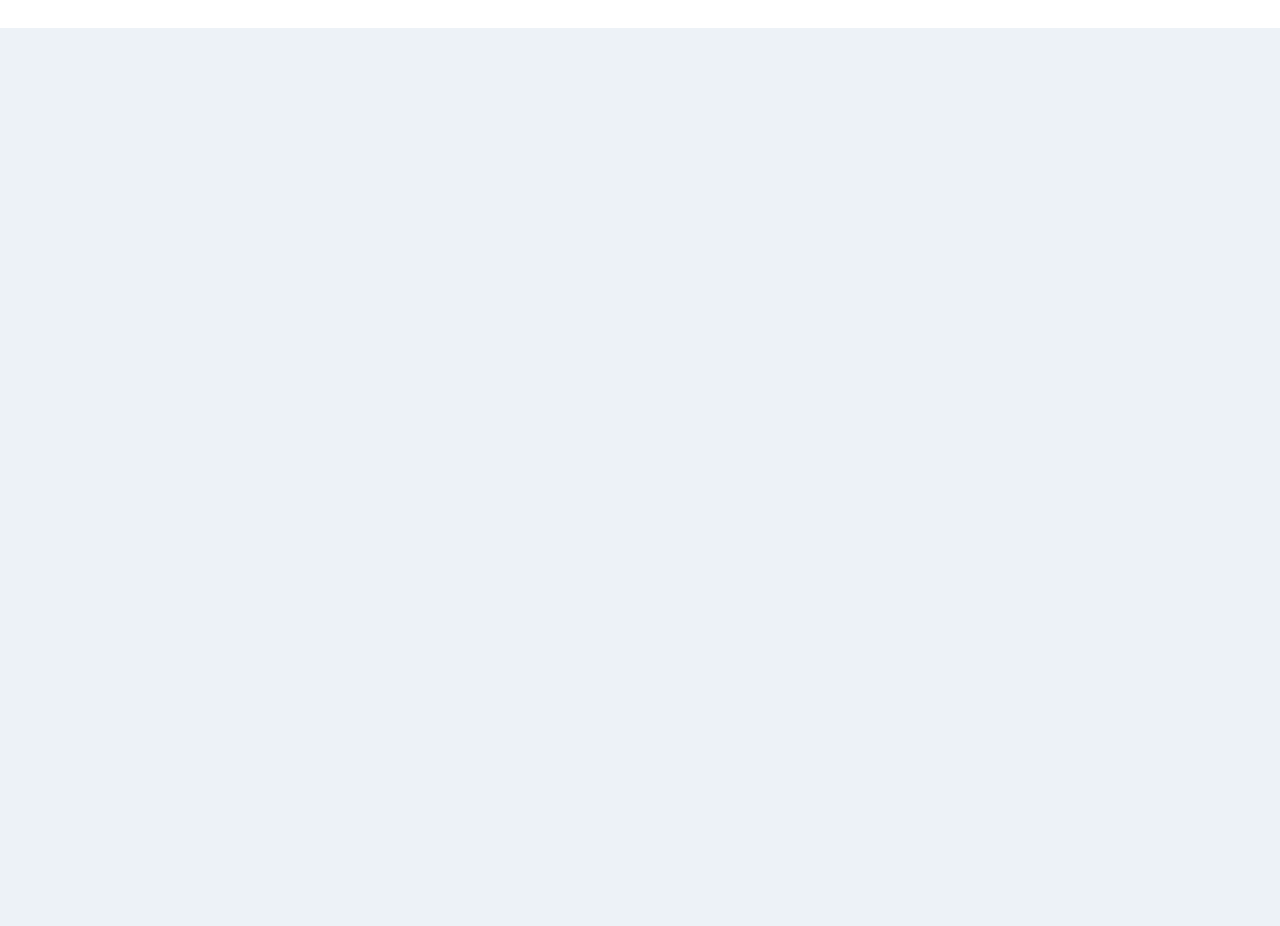
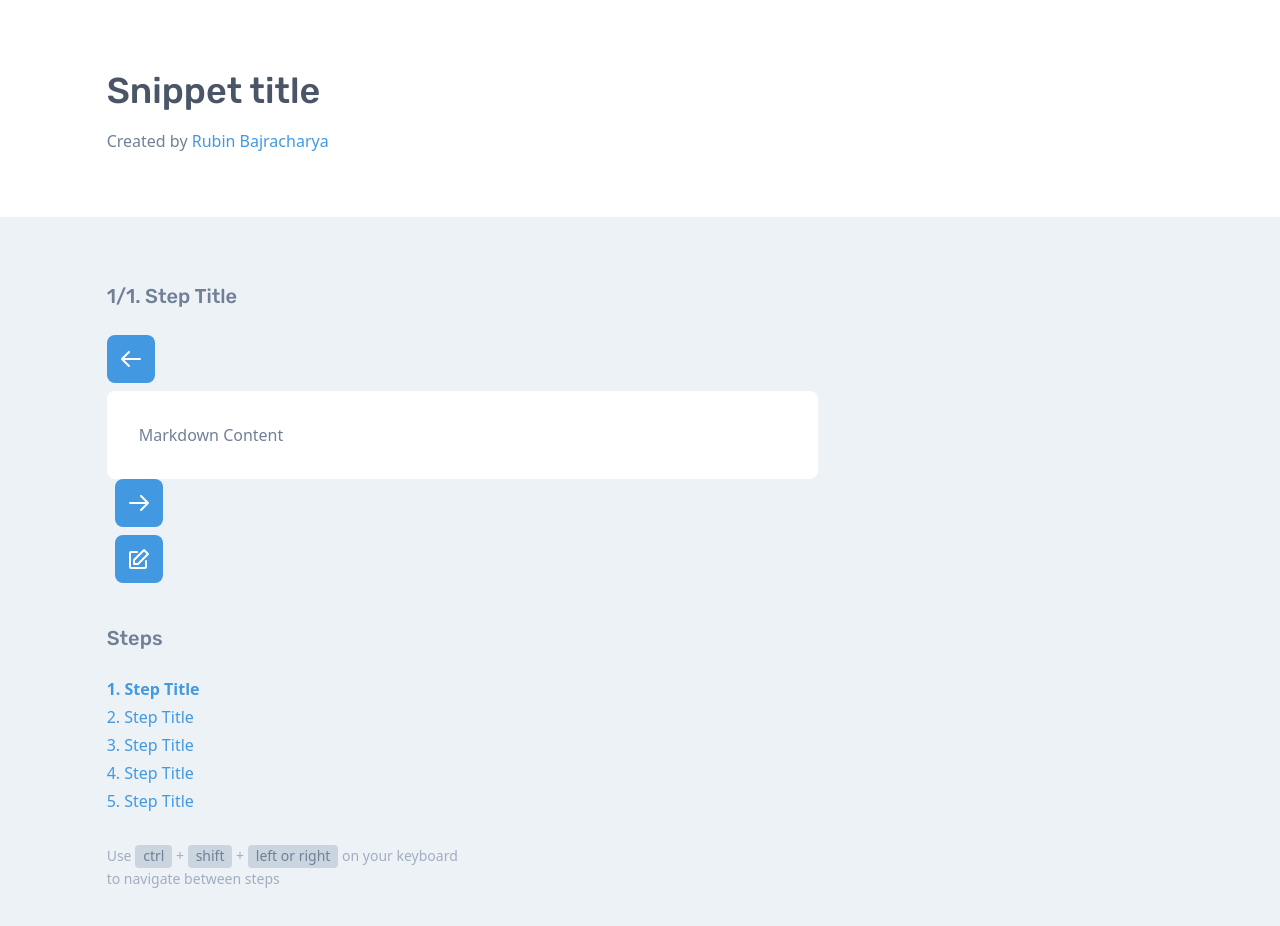
Before and after one commit to spike04/Snippet-Creator-Nuxt-Laravel, a Nuxt app in the folder client/: page /snippets/1 in a window 1280 px wide. Shown: the part 100-1026 px from the top of the page. Before the commit the page ends 800 px from the top, so only its background shows below. Built offline with nearby package versions, Linux system fonts and the light colour scheme; no server answers.

Commit message:
- Created Snippet Page

```diff
--- a/client/assets/css/tailwind.css
+++ b/client/assets/css/tailwind.css
@@ -3,7 +3,7 @@
 @tailwind utilities;
 
 body {
-  @apply bg-gray-200;
+  @apply pb-16 bg-gray-200;
 }
 
 h1,
--- /dev/null
+++ b/client/pages/snippets/_id/index.vue
@@ -0,0 +1,118 @@
+<template>
+  <div>
+    <div class="mb-16 bg-white">
+      <div class="container py-10 pb-16">
+        <div class="w-10/12">
+          <h1 class="mb-4 text-4xl font-medium leading-tight text-gray-700">
+            Snippet title
+          </h1>
+
+          <div class="text-gray-600">
+            Created by <nuxt-link :to="{}">Rubin Bajracharya</nuxt-link>
+          </div>
+        </div>
+      </div>
+    </div>
+
+    <div class="container">
+      <h1 class="mb-6 text-xl font-medium text-gray-600">1/1. Step Title</h1>
+
+      <div class="flex flex-wrap lg:flex-nowrap">
+        <div
+          class="flex flex-wrap items-start justify-between w-full mb-8 lg:w-8/12 lg:mr-16 lg:flex-nowrap"
+        >
+          <div class="order-first">
+            <nuxt-link
+              :to="{}"
+              class="block p-3 mb-2 mr-2 bg-blue-500 rounded-lg"
+            >
+              <svg
+                xmlns="http://www.w3.org/2000/svg"
+                viewBox="0 0 24 24"
+                class="w-6 h-6 text-white fill-current"
+              >
+                <path
+                  d="M5.41 11H21a1 1 0 0 1 0 2H5.41l5.3 5.3a1 1 0 0 1-1.42 1.4l-7-7a1 1 0 0 1 0-1.4l7-7a1 1 0 0 1 1.42 1.4L5.4 11z"
+                />
+              </svg>
+            </nuxt-link>
+          </div>
+          <div class="w-full p-8 text-gray-600 bg-white rounded-lg">
+            Markdown Content
+          </div>
+          <div class="flex flex-row order-first lg:order-last lg:flex-col">
+            <nuxt-link
+              :to="{}"
+              class="block p-3 mb-2 ml-2 bg-blue-500 rounded-lg"
+            >
+              <svg
+                xmlns="http://www.w3.org/2000/svg"
+                viewBox="0 0 24 24"
+                class="w-6 h-6 text-white fill-current"
+              >
+                <path
+                  d="M18.59 13H3a1 1 0 0 1 0-2h15.59l-5.3-5.3a1 1 0 1 1 1.42-1.4l7 7a1 1 0 0 1 0 1.4l-7 7a1 1 0 0 1-1.42-1.4l5.3-5.3z"
+                />
+              </svg>
+            </nuxt-link>
+            <nuxt-link
+              :to="{}"
+              class="order-first block p-3 mb-2 ml-2 bg-blue-500 rounded-lg lg:order-last"
+              title="Edit step"
+            >
+              <svg
+                xmlns="http://www.w3.org/2000/svg"
+                viewBox="0 0 24 24"
+                class="w-6 h-6 text-white fill-current"
+              >
+                <path
+                  d="M6.3 12.3l10-10a1 1 0 0 1 1.4 0l4 4a1 1 0 0 1 0 1.4l-10 10a1 1 0 0 1-.7.3H7a1 1 0 0 1-1-1v-4a1 1 0 0 1 .3-.7zM8 16h2.59l9-9L17 4.41l-9 9V16zm10-2a1 1 0 0 1 2 0v6a2 2 0 0 1-2 2H4a2 2 0 0 1-2-2V6c0-1.1.9-2 2-2h6a1 1 0 0 1 0 2H4v14h14v-6z"
+                />
+              </svg>
+            </nuxt-link>
+          </div>
+        </div>
+        <div class="w-full lg:w-4/12">
+          <div class="mb-8">
+            <h1 class="mb-6 text-xl font-medium text-gray-600">Steps</h1>
+
+            <ul>
+              <li v-for="(step, index) in 5" :key="index" class="mb-1">
+                <nuxt-link :to="{}" :class="{ 'font-bold': index == 0 }">
+                  {{ index + 1 }}. Step Title
+                </nuxt-link>
+              </li>
+            </ul>
+          </div>
+          <div class="text-sm text-gray-500">
+            Use
+            <div
+              class="inline-block px-2 text-sm leading-relaxed text-gray-600 bg-gray-400 rounded"
+            >
+              ctrl
+            </div>
+            +
+            <div
+              class="inline-block px-2 text-sm leading-relaxed text-gray-600 bg-gray-400 rounded"
+            >
+              shift
+            </div>
+            +
+            <div
+              class="inline-block px-2 text-sm leading-relaxed text-gray-600 bg-gray-400 rounded"
+            >
+              left or right
+            </div>
+            on your keyboard to navigate between steps
+          </div>
+        </div>
+      </div>
+    </div>
+  </div>
+</template>
+
+<script>
+export default {}
+</script>
+
+<style></style>
```
